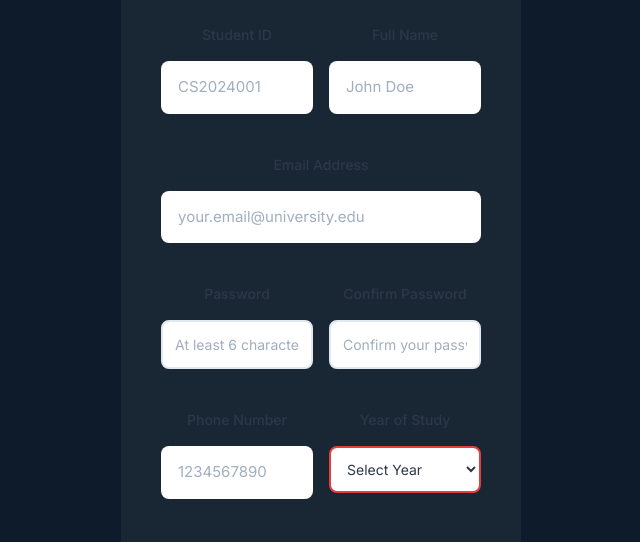
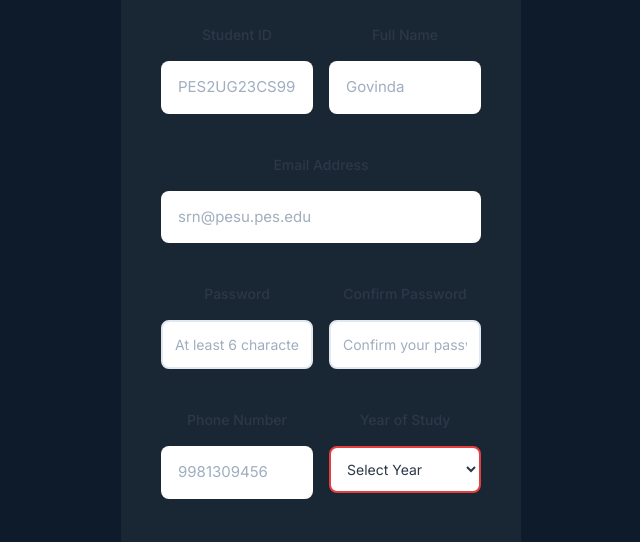
Before and after one commit to BHARGAVC27/collegeeventmanagement, a React (Vite) app in the folder frontend/: page /register in a window 1280 px wide. Shown: the part 194-736 px from the top of the page, without its empty margins (319-959 px from the left). Built offline with nearby package versions, Linux system fonts and the light colour scheme.

Commit message:
Register page fixed fronted placeholders

```diff
--- a/frontend/src/pages/auth/RegisterPage.jsx
+++ b/frontend/src/pages/auth/RegisterPage.jsx
@@ -111,7 +111,7 @@ export default function RegisterPage() {
                   value={formData.student_id}
                   onChange={handleChange}
                   required
-                  placeholder="CS2024001"
+                  placeholder="PES2UG23CS999"
                   disabled={loading}
                 />
               </div>
@@ -125,7 +125,7 @@ export default function RegisterPage() {
                   value={formData.name}
                   onChange={handleChange}
                   required
-                  placeholder="John Doe"
+                  placeholder="Govinda"
                   disabled={loading}
                 />
               </div>
@@ -140,7 +140,7 @@ export default function RegisterPage() {
                 value={formData.email}
                 onChange={handleChange}
                 required
-                placeholder="your.email@university.edu"
+                placeholder="srn@pesu.pes.edu"
                 disabled={loading}
               />
             </div>
@@ -184,7 +184,7 @@ export default function RegisterPage() {
                   name="phone"
                   value={formData.phone}
                   onChange={handleChange}
-                  placeholder="1234567890"
+                  placeholder="9981309456"
                   disabled={loading}
                 />
               </div>
```
